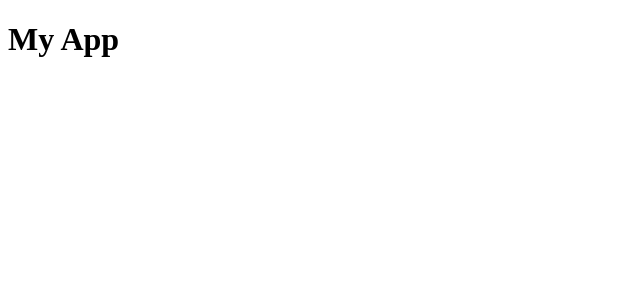
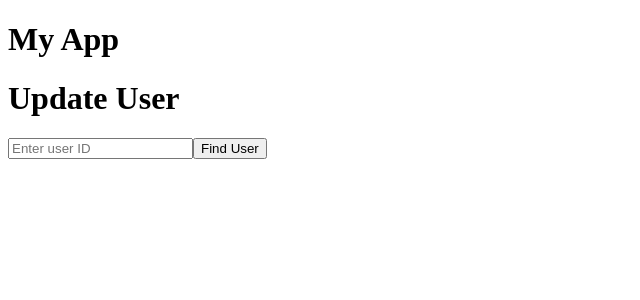
Before and after one commit to MatheusZago/node-react-restful, a React (Create React App) app in the folder frontend/: page /update-user in a window 1280 px wide. Before the commit this address had no page. Shown: the top 300 px of the page, without its empty margins (0-640 px from the left). Built offline with nearby package versions, Linux system fonts and the light colour scheme.

Commit message:
Add update function

```diff
--- a/frontend/src/App.jsx
+++ b/frontend/src/App.jsx
@@ -2,6 +2,7 @@ import React from "react";
 import ListUsersPage from "./pages/list-user-page";
 import CreateUserPage from "./pages/create-user-page";
 import FindUserById from "./pages/search-user";
+import UpdateUser from "./pages/update-user-page";
 import { BrowserRouter as Router, Route, Routes } from "react-router-dom";
 
 function App() {
@@ -13,6 +14,7 @@ function App() {
           <Route path="/" element={<ListUsersPage />} />
           <Route path="/add-user" element={<CreateUserPage />} />
           <Route path="/search-user" element={<FindUserById/>} />
+          <Route path="/update-user" element={<UpdateUser/>} />
         </Routes>
       </div>
     </Router>
--- /dev/null
+++ b/frontend/src/components/user-update-form.jsx
@@ -0,0 +1,33 @@
+import { useState } from "react";
+
+export default function UserUpdateForm({ user, onSubmit }) {
+  const [name, setName] = useState(user.name || "");
+  const [email, setEmail] = useState(user.email || "");
+
+  function handleSubmit(event) {
+    event.preventDefault();
+    onSubmit({ name, email });
+  }
+
+  return (
+    <form onSubmit={handleSubmit}>
+      <div>
+        <input
+          type="text"
+          placeholder="Name"
+          value={name}
+          onChange={(e) => setName(e.target.value)}
+        />
+      </div>
+      <div>
+        <input
+          type="email"
+          placeholder="Email"
+          value={email}
+          onChange={(e) => setEmail(e.target.value)}
+        />
+      </div>
+      <button type="submit">Update User</button>
+    </form>
+  );
+}
--- a/frontend/src/pages/update-user-page.jsx
+++ b/frontend/src/pages/update-user-page.jsx
@@ -0,0 +1,66 @@
+import { useState } from "react";
+import { getUserById, updateUser } from "../services/user-service";
+import UserUpdateForm from "../components/user-update-form";
+
+export default function UpdateUser() {
+  const [id, setid] = useState("");
+  const [user, setUser] = useState(null);
+  const [error, setError] = useState(null);
+  const [success, setSuccess] = useState(null);
+  const [loading, setLoading] = useState(false);
+
+  async function handleSearch(event) {
+    event.preventDefault();
+    setError(null);
+    setSuccess(null);
+    setUser(null);
+
+    if (!id) return;
+
+    try {
+      setLoading(true);
+      const userData = await getUserById(id);
+      setUser(userData);
+    } catch (err) {
+      setError("User not found.");
+    } finally {
+      setLoading(false);
+    }
+  }
+
+  async function handleUpdate(updatedData) {
+    setError(null);
+    setSuccess(null);
+
+    try {
+      await updateUser(id, updatedData);
+      setSuccess("User updated successfully!");
+    } catch (err) {
+      setError("Error updating user.");
+    }
+  }
+
+  return (
+    <div>
+      <h1>Update User</h1>
+
+      <form onSubmit={handleSearch}>
+        <input
+          type="text"
+          placeholder="Enter user ID"
+          value={id}
+          onChange={(e) => setid(e.target.value)}
+        />
+        <button type="submit">Find User</button>
+      </form>
+
+      {loading && <p>Loading user...</p>}
+      {error && <p style={{ color: "red" }}>{error}</p>}
+      {success && <p style={{ color: "green" }}>{success}</p>}
+
+      {user && (
+        <UserUpdateForm user={user} onSubmit={handleUpdate} />
+      )}
+    </div>
+  );
+}
```
